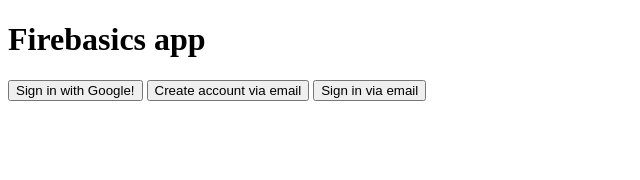
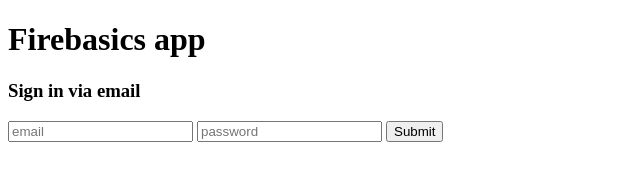
Before and after one commit to jasonkylefrank/firebasics, a plain HTML site: page public/index.html in a window 1280 px wide. Both pictures are taken after a click on the button "Sign in via email". Shown: the whole page, without its empty margins (0-640 px from the left). Drawn offline with Linux system fonts and the light colour scheme; no server answers.

Commit message:
Scaffolded sign-in via email a little

```diff
--- a/public/app.js
+++ b/public/app.js
@@ -7,6 +7,7 @@ const googleSignInBtn  = document.getElementById('googleSignInBtn');
 const createEmailAccountBtn = document.getElementById('createEmailAccountBtn');
 const signInViaEmailBtn = document.getElementById('signInViaEmailBtn');
 const submitCreateAccountBtn = document.getElementById('submitCreateAccountBtn');
+const emailSignInSubmitBtn = document.getElementById('emailSignInSubmitBtn');
 
 const createAccountUI = document.getElementById('createAccountUI');
 const emailSignInUI = document.getElementById('emailSignInUI');
@@ -48,6 +49,20 @@ submitCreateAccountBtn.onclick = async () => {
 }
 
 
+signInViaEmailBtn.onclick = () => {
+    emailSignInUI.hidden = false;
+    createEmailAccountBtn.hidden = true;
+    googleSignInBtn.hidden = true;
+    signInViaEmailBtn.hidden = true;
+};
+
+emailSignInSubmitBtn.onclick = () => {
+    alert("todo");
+
+    // See: https://firebase.google.com/docs/auth/web/password-auth#sign_in_a_user_with_an_email_address_and_password
+
+};
+
 
 signOutBtn.onclick = () => auth.signOut();
 
--- a/public/index.html
+++ b/public/index.html
@@ -59,6 +59,7 @@
                 <h3>Sign in via email</h3>
                 <input type="text" id="emailSignInEmail" placeholder="email" />
                 <input type="text" id="emailSignInPassword" placeholder="password" />
+                <button id="emailSignInSubmitBtn" type="submit">Submit</button>
             </div>
         </section>
 
```
Also changed, not shown: 1 other file.
